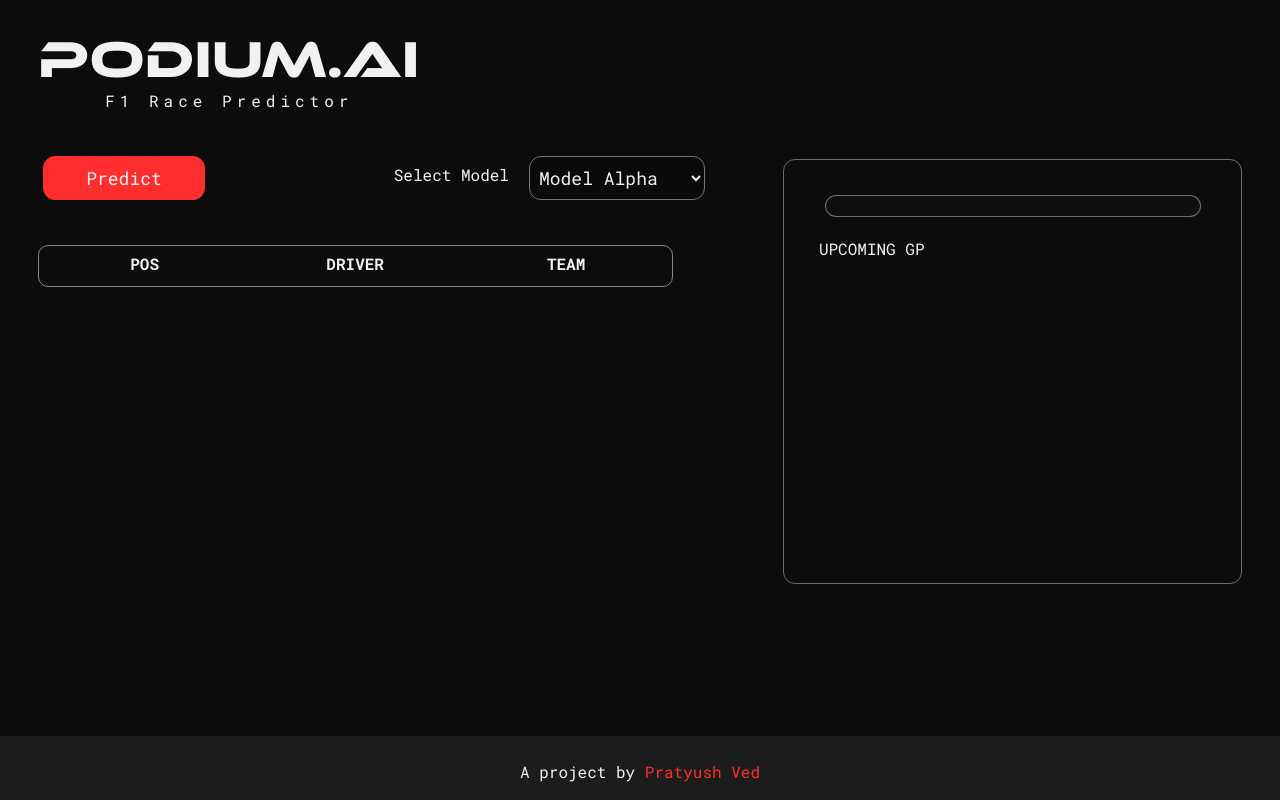
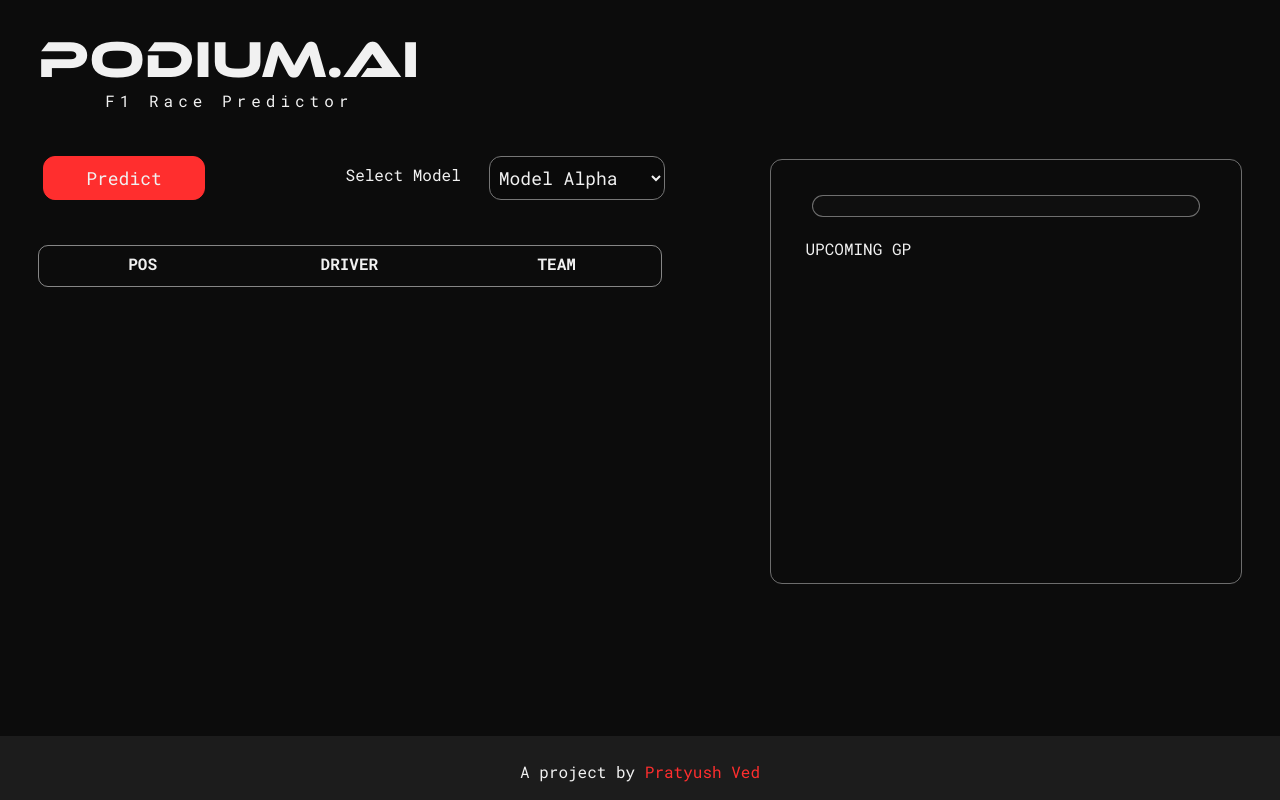
Before and after one commit to pratved64/Podium.ai, a Flask app: page /alt in a window 1280 px wide. Run offline with Flask 3, Linux system fonts and the light colour scheme; lists and menus that the app fills with data are empty; parts of the project's set-up code (start-up, migrations or seed data) failed here and were passed over.

Commit message:
Added responsive adjustments

```diff
--- a/static/alt.css
+++ b/static/alt.css
@@ -18,7 +18,8 @@ body {
     background: var(--black);
     color: var(--white);
     padding: 20px 30px;
-    overflow: hidden;
+    overflow-x: hidden;
+    overflow-y: auto;
 }
 
 #titleHead {
@@ -36,12 +37,19 @@ body {
     user-select: none;
 }
 
+.flex-cont {
+    display: flex;
+    flex-wrap: wrap;
+}
+
 #left {
     width: 62.5%;
+    flex: 1 1 60%;
 }
 
 #right {
     width: 35%;
+    flex: 1 1 35%;
     padding: 5px 20px;
     margin-top: 3rem;
     border: 1px solid #ffffff66;
@@ -51,9 +59,11 @@ body {
 
 #controls-bar {
     margin: 40px 0;
-    max-width: 100%;
+    max-width: 85%; /* Match table width */
     display: flex;
     padding: 5px;
+    flex-wrap: nowrap; /* Prevent splitting label and select */
+    gap: 0.5rem;
 }
 
 #controls-bar > button {
@@ -88,11 +97,13 @@ body {
     border-radius: 12px;
     cursor: pointer;
     transition: border 0.3s ease, box-shadow 0.3s ease;
+    white-space: nowrap; /* Keep select text together */
 }
 
 #controls-bar > label {
-    margin-left: 25%;
+    margin-left: auto; /* Push label and select to end */
     padding: 8px 20px 8px 5px;
+    white-space: nowrap; /* Prevent wrap between label and select */
 }
 
 #model-select:hover, #model-select:focus {
@@ -172,10 +182,6 @@ body {
 #Layer_1:hover {
     transform: scale(1.1);
     filter: drop-shadow(0 2px 6px #ffffff88);
-}
-
-.flex-cont {
-    display: flex;
 }
 
 footer {
```
Also changed, not shown: other parts of static/alt.css (+58 -7 lines).
